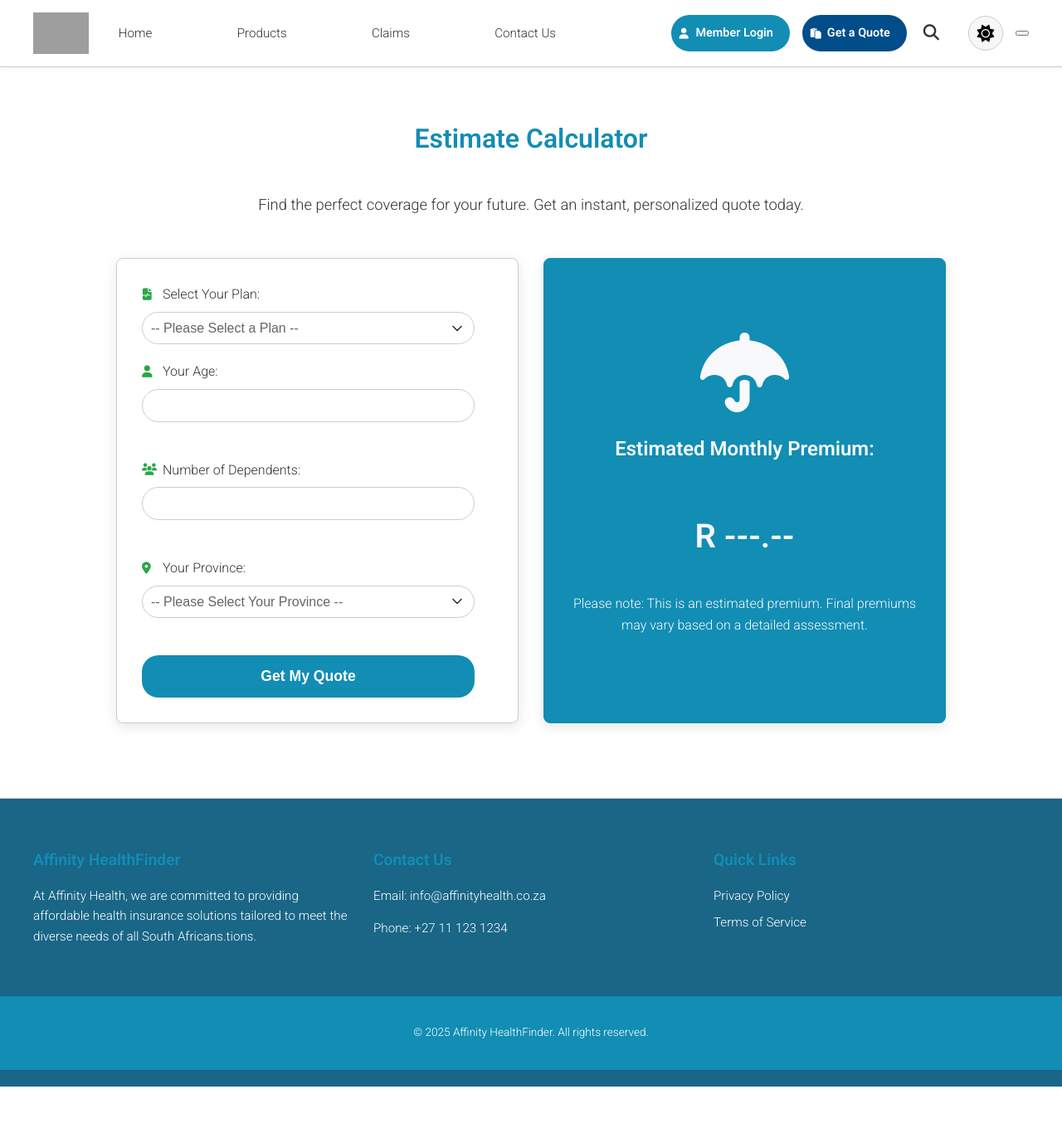
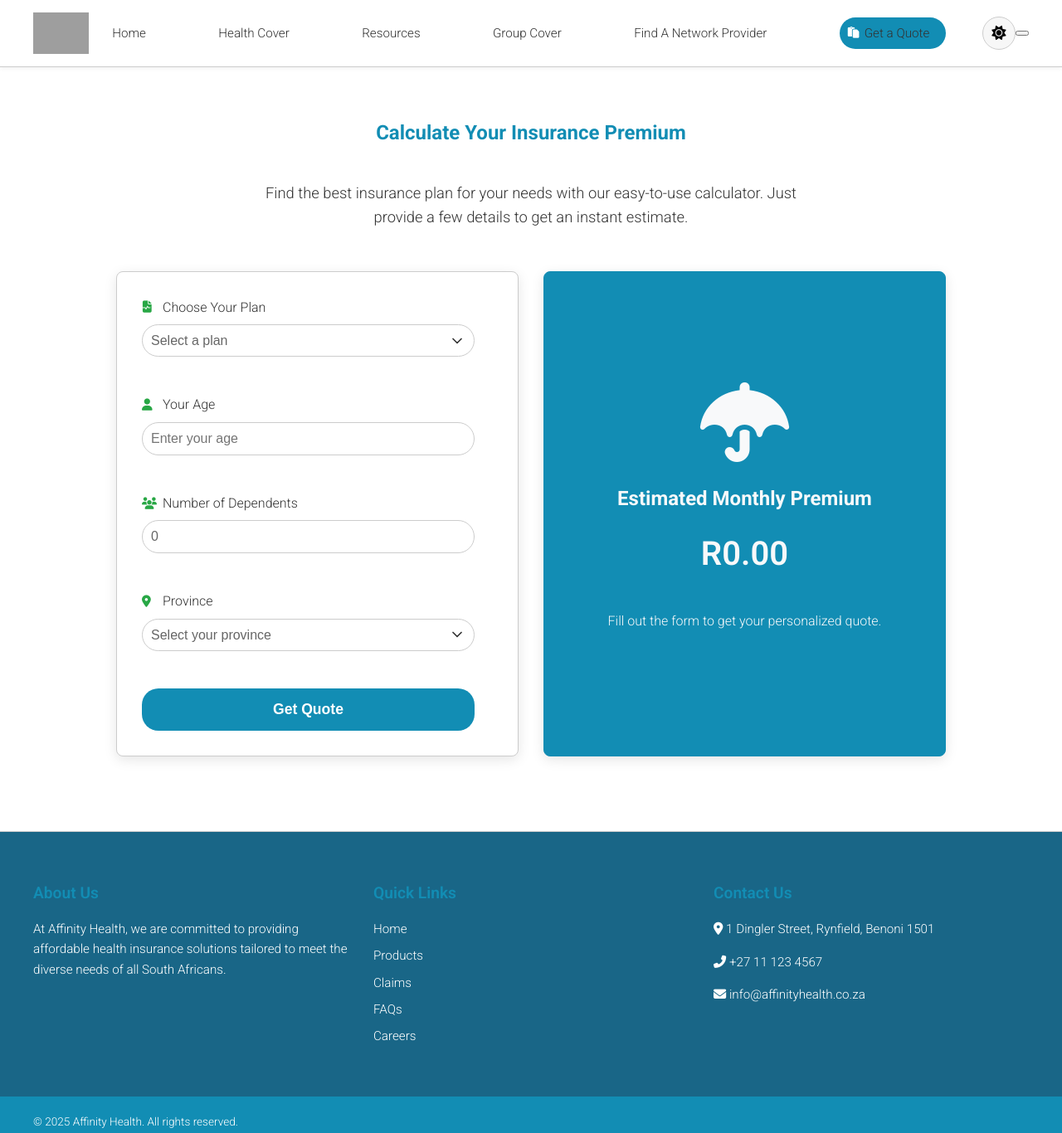
Before and after one commit to Bongz011/Affinity-, a plain HTML site: page affinity-health/Source Files/index.html in a window 1280 px wide. Shown: the top 1366 px of the page at 83% size. Before the commit the page ends 1310 px from the top, so only its background shows below. Drawn offline with Linux system fonts and the light colour scheme; files that its build step writes are made by us from their sources; grey boxes are pictures that could not be loaded.

Commit message:
Update index.html

```diff
--- a/affinity-health/Source Files/index.html
+++ b/affinity-health/Source Files/index.html
@@ -4,134 +4,145 @@
 <head>
   <meta charset="UTF-8">
   <meta name="viewport" content="width=device-width, initial-scale=1.0">
-  <title>Affinity Estimate Calculator</title>
-  <link rel="stylesheet" href="https://cdnjs.cloudflare.com/ajax/libs/font-awesome/6.0.0/css/all.min.css">
+  <title>Affinity Health</title>
+  <link href="https://fonts.googleapis.com/css2?family=Roboto:wght@300;400;600;700&display=swap" rel="stylesheet">
   <link rel="stylesheet" href="https://cdnjs.cloudflare.com/ajax/libs/font-awesome/6.5.2/css/all.min.css" integrity="sha512-SnH5WK+bZxgPHs44uWIX+LLJAJ9/2PkPKZ5QiAj6Ta86w+fsb2TkcmfRyVX3pBnMFcV7oQPJkl9QevSCWr3W6A==" crossorigin="anonymous" referrerpolicy="no-referrer" />
-  <link rel="stylesheet" href="style.css">
-  <link rel="preconnect" href="https://fonts.googleapis.com">
-  <link rel="preconnect" href="https://fonts.gstatic.com" crossorigin>
-  <link href="https://fonts.googleapis.com/css2?family=Roboto:wght@100;300;600&display=swap" rel="stylesheet">
+
+  <link rel="stylesheet" href="css/style.css">
 </head>
 
 <body>
+
   <header class="main-header">
     <div class="container">
       <div class="logo">
-        <img src="https://www.affinityhealth.co.za/wp-content/uploads/2023/02/logo.png" alt="Affinity Health Logo">
+        <a href="#">
+          <img src="https://www.affinityhealth.co.za/wp-content/uploads/2023/02/logo.png" alt="Affinity Health">
+        </a>
       </div>
+
       <nav class="main-nav">
         <ul>
           <li><a href="#">Home</a></li>
-          <li><a href="#">Products</a></li>
-          <li><a href="#">Claims</a></li>
-          <li><a href="#">Contact Us</a></li>
-          <li>
+          <li><a href="#">Health Cover</a></li>
+          <li><a href="#">Resources</a></li>
+          <li><a href="#">Group Cover</a></li>
+          <li><a href="#">Find A Network Provider</a></li>
+          <li><a href="#" class="btn btn-primary get-quote-header-btn">Get a Quote</a></li>
         </ul>
       </nav>
-      <div class="header-actions"> <a href="#" class="btn btn-primary member-login-btn">Member Login</a>
-        <a href="#" class="btn btn-secondary get-quote-header-btn">Get a Quote</a>
-        <button class="search-icon-btn" aria-label="Search">
-          <i class="fas fa-search"></i>
+
+      <div class="dark-mode-toggle">
+        <label for="dark-mode-checkbox" class="visually-hidden">Toggle Dark Mode</label>
+        <button id="darkModeToggle" class="mode-toggle-button">
+          <i id="toggleIcon" class="fas fa-sun toggle-icon"></i>
         </button>
-        <div class="dark-mode-toggle">
-          <input type="checkbox" id="darkModeToggle" class="visually-hidden">
-          <label for="darkModeToggle" class="mode-toggle-button" aria-label="Dark mode/ light mode">
-            <i class="fas fa-sun toggle-icon"></i>
-          </label>
       </div>
-        <button class="burger-menu-toggle" aria-label="Open mobile menu">
+
+      <button class="burger-menu-toggle" aria-label="Toggle Mobile Menu">
         <span class="burger-line"></span>
         <span class="burger-line"></span>
         <span class="burger-line"></span>
       </button>
     </div>
-    </div>
   </header>
 
-  <main class="quote-calculator">
+  <main>
+    <section class="quote-calculator">
       <div class="container">
-      <h1>Estimate Calculator</h1>
-      <p class="sub-header">Find the perfect coverage for your future. Get an instant, personalized quote today.</p>
+        <h1>Calculate Your Insurance Premium</h1>
+        <p class="sub-header">Find the best insurance plan for your needs with our easy-to-use calculator. Just provide a few details to get an instant estimate.</p>
+
         <div class="content-wrapper">
           <form id="quoteForm">
             <div class="form-group">
-            <label for="planSelection">Select Your Plan:</label>
-            <select id="planSelection" name="planSelection" required>
-              <option value="">-- Please Select a Plan --</option>
-              <option value="basic">Basic</option>
-              <option value="standard"> Standard</option>
-              <option value="premium"> Premium</option>
+              <label for="planSelection">Choose Your Plan</label>
+              <select id="planSelection" name="planSelection">
+                <option value="">Select a plan</option>
+                <option value="basic">Basic Plan</option>
+                <option value="standard">Standard Plan</option>
+                <option value="premium">Premium Plan</option>
               </select>
+              <div class="error-message" id="planSelectionError"></div>
             </div>
 
             <div class="form-group">
-            <label for="age">Your Age:</label>
-            <input type="number" id="age" name="age" min="0" required>
+              <label for="age">Your Age</label>
+              <input type="number" id="age" name="age" placeholder="Enter your age">
               <div class="error-message" id="ageError"></div>
             </div>
 
             <div class="form-group">
-            <label for="dependents">Number of Dependents:</label>
-            <input type="number" id="dependents" name="dependents" min="0" required>
+              <label for="dependents">Number of Dependents</label>
+              <input type="number" id="dependents" name="dependents" value="0" min="0">
               <div class="error-message" id="dependentsError"></div>
             </div>
 
             <div class="form-group">
-            <label for="province">Your Province:</label>
-            <select id="province" name="province" required>
-              <option value="">-- Please Select Your Province --</option>
-              <option value="gauteng">Gauteng</option>
-              <option value="westernCape">Western Cape</option>
-              <option value="kzn">KwaZulu-Natal</option>
-              <option value="easternCape">Eastern Cape</option>
-              <option value="freestate">Free State</option>
-              <option value="limpopo">Limpopo</option>
-              <option value="mpumalanga">Mpumalanga</option>
-              <option value="northernCape">Northern Cape</option>
-              <option value="northWest">North West</option>
+              <label for="province">Province</label>
+              <select id="province" name="province">
+                <option value="">Select your province</option>
+                <option value="Gauteng">Gauteng</option>
+                <option value="Western Cape">Western Cape</option>
+                <option value="KwaZulu-Natal">KwaZulu-Natal</option>
+                <option value="Eastern Cape">Eastern Cape</option>
+                <option value="Limpopo">Limpopo</option>
+                <option value="Mpumalanga">Mpumalanga</option>
+                <option value="North West">North West</option>
+                <option value="Northern Cape">Northern Cape</option>
+                <option value="Free State">Free State</option>
               </select>
               <div class="error-message" id="provinceError"></div>
             </div>
 
-          <button type="submit" id="getQuoteBtn">Get My Quote</button>
+            <button type="submit" id="getQuoteBtn">Get Quote</button>
           </form>
 
-        <div class="result-display" id="resultDisplay">
+          <div class="result-display">
             <i class="fas fa-umbrella panel-icon"></i>
-          <h2>Estimated Monthly Premium:</h2>
-          <p class="premium-amount">R <span id="premiumAmount">---.--</span></p>
-          <p>Please note: This is an estimated premium. Final premiums may vary based on a detailed assessment.</p>
+            <h2>Estimated Monthly Premium</h2>
+            <div class="premium-amount" id="premiumAmount">R0.00</div>
+            <p id="resultMessage">Fill out the form to get your personalized quote.</p>
           </div>
         </div>
       </div>
+    </section>
   </main>
 
   <footer class="main-footer">
     <div class="container">
       <div class="footer-section">
-        <h3>Affinity HealthFinder</h3>
-        <p>At Affinity Health, we are committed to providing affordable health insurance solutions tailored to meet the diverse needs of all South Africans.tions.</p>
-      </div>
-      <div class="footer-section">
-        <h3>Contact Us</h3>
-        <p>Email: info@affinityhealth.co.za</p>
-        <p>Phone: +27 11 123 1234</p>
-
+        <h3>About Us</h3>
+        <p>At Affinity Health, we are committed to providing affordable health insurance solutions tailored to meet the diverse needs of all South Africans.</p>
       </div>
       <div class="footer-section">
         <h3>Quick Links</h3>
         <ul>
-          <li><a href="#">Privacy Policy</a></li>
-          <li><a href="#">Terms of Service</a></li>
+          <li><a href="#">Home</a></li>
+          <li><a href="#">Products</a></li>
+          <li><a href="#">Claims</a></li>
+          <li><a href="#">FAQs</a></li>
+          <li><a href="#">Careers</a></li>
         </ul>
+      </div>
+      <div class="footer-section">
+        <h3>Contact Us</h3>
+        <p><i class="fas fa-map-marker-alt"></i> 1 Dingler Street, Rynfield, Benoni 1501
+        </p>
+        <p><i class="fas fa-phone-alt"></i> +27 11 123 4567</p>
+        <p><i class="fas fa-envelope"></i> info@affinityhealth.co.za</p>
+        <div class="social-icons">
+        </div>
       </div>
     </div>
     <div class="footer-bottom">
-      <p style="text-align:center;">&copy; 2025 Affinity HealthFinder. All rights reserved.</p>
+      <div class="container">
+        &copy; 2025 Affinity Health. All rights reserved.
+      </div>
     </div>
   </footer>
 
-  <script src="script.js"></script>
+  <script src="js/script.js"></script>
 </body>
 
 </html>
```
Lines whose indentation alone changed are shown as unchanged.
